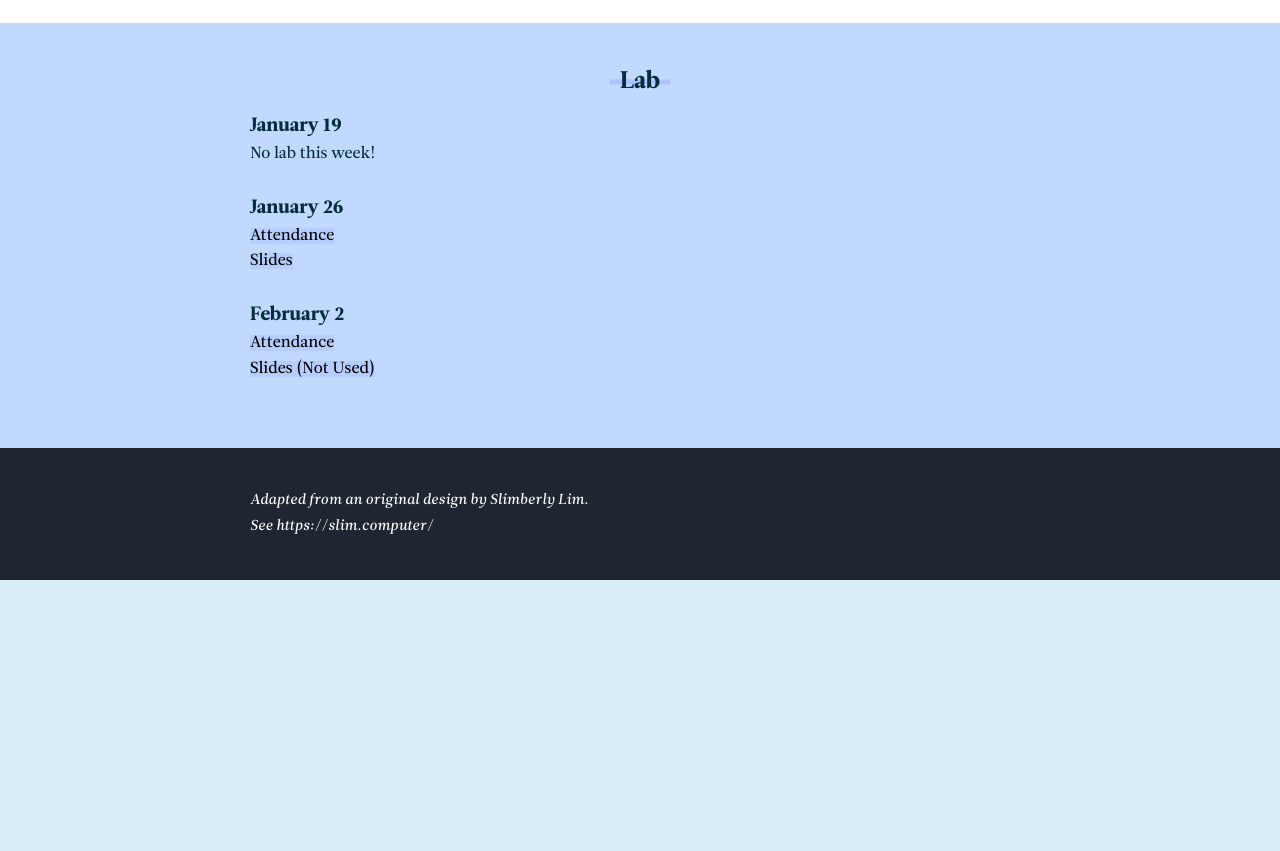
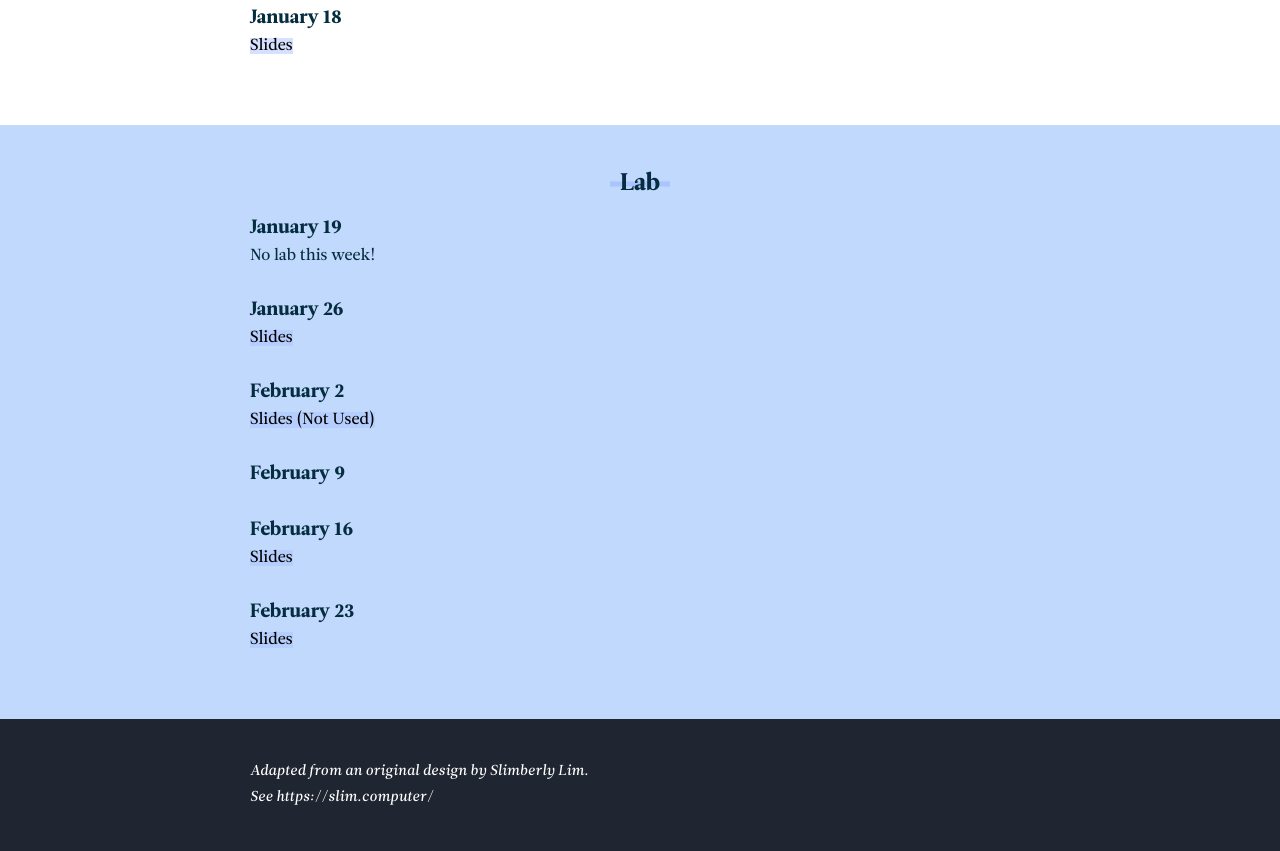
Before and after one commit to AnimeshAgrawal/61asite, a website: page index.html in a window 1280 px wide. Shown: the part 808-1659 px from the top of the page. Before the commit the page ends 1388 px from the top, so only its background shows below. Drawn offline with Linux system fonts and the light colour scheme.

Commit message:
Lab slides

```diff
--- a/index.html
+++ b/index.html
@@ -49,28 +49,29 @@
                      <h3 class="teaching_section-title">January 28</h3>
                      <a href="assets/teaching/disc1slides.pdf">Slides</a>
                   </li>
-               </ul>
+               </ul> <br>
 
                <ul>
                   <li class="teaching_section">
                      <h3 class="teaching_section-title">February 4</h3>
                      <a href="assets/teaching/disc02.pdf">Slides</a>
                   </li>
-               </ul>
+               </ul> <br>
 
                <ul>
                   <li class="teaching_section">
                      <h3 class="teaching_section-title">February 11</h3>
                      <a href="assets/teaching/disc03.pdf">Slides</a>
                   </li>
-               </ul>
+               </ul> <br>
 
                <ul>
                   <li class="teaching_section">
                      <h3 class="teaching_section-title">January 18</h3>
                      <a href="assets/teaching/disc04.pdf">Slides</a>
                   </li>
-               </ul>
+               </ul> <br>
+
             </div>
          </section>
 
@@ -87,8 +88,6 @@
                <ul>
                   <li class="teaching_section">
                      <h3 class="teaching_section-title">January 26</h3>
-                     <a href="https://forms.gle/Gv1qTExfZRfCTAi17">Attendance</a>
-                     <br>
                      <a href="assets/teaching/lab1slides.pdf">Slides</a>
                   </li>
                </ul> <br>
@@ -96,9 +95,27 @@
                <ul>
                   <li class="teaching_section">
                      <h3 class="teaching_section-title">February 2</h3>
-                     <a href="https://forms.gle/Gv1qTExfZRfCTAi17">Attendance</a>
-                     <br>
                      <a href="https://docs.google.com/presentation/d/1l6xNz7YF77GWO_HbnyktQYbsyvehMV4tpGZp6gqXZN4/edit?usp=sharing">Slides (Not Used)</a>
+                  </li>
+               </ul> <br>
+
+               <ul>
+                  <li class="teaching_section">
+                     <h3 class="teaching_section-title">February 9</h3>
+                  </li>
+               </ul> <br>
+
+               <ul>
+                  <li class="teaching_section">
+                     <h3 class="teaching_section-title">February 16</h3>
+                     <a href="https://docs.google.com/presentation/d/1ZlAUMttMKRHFbyH3l73dlfP1KARFwAFDoHOXvSjB_QA/edit?usp=sharing">Slides</a>
+                  </li>
+               </ul> <br>
+
+               <ul>
+                  <li class="teaching_section">
+                     <h3 class="teaching_section-title">February 23</h3>
+                     <a href="https://docs.google.com/presentation/d/1Rz2kM-9rnsKzO1SrXcK2uvLO7nDXm3IZR7D1YgyAcaI/edit?usp=sharing">Slides</a>
                   </li>
                </ul> <br>
 
```
